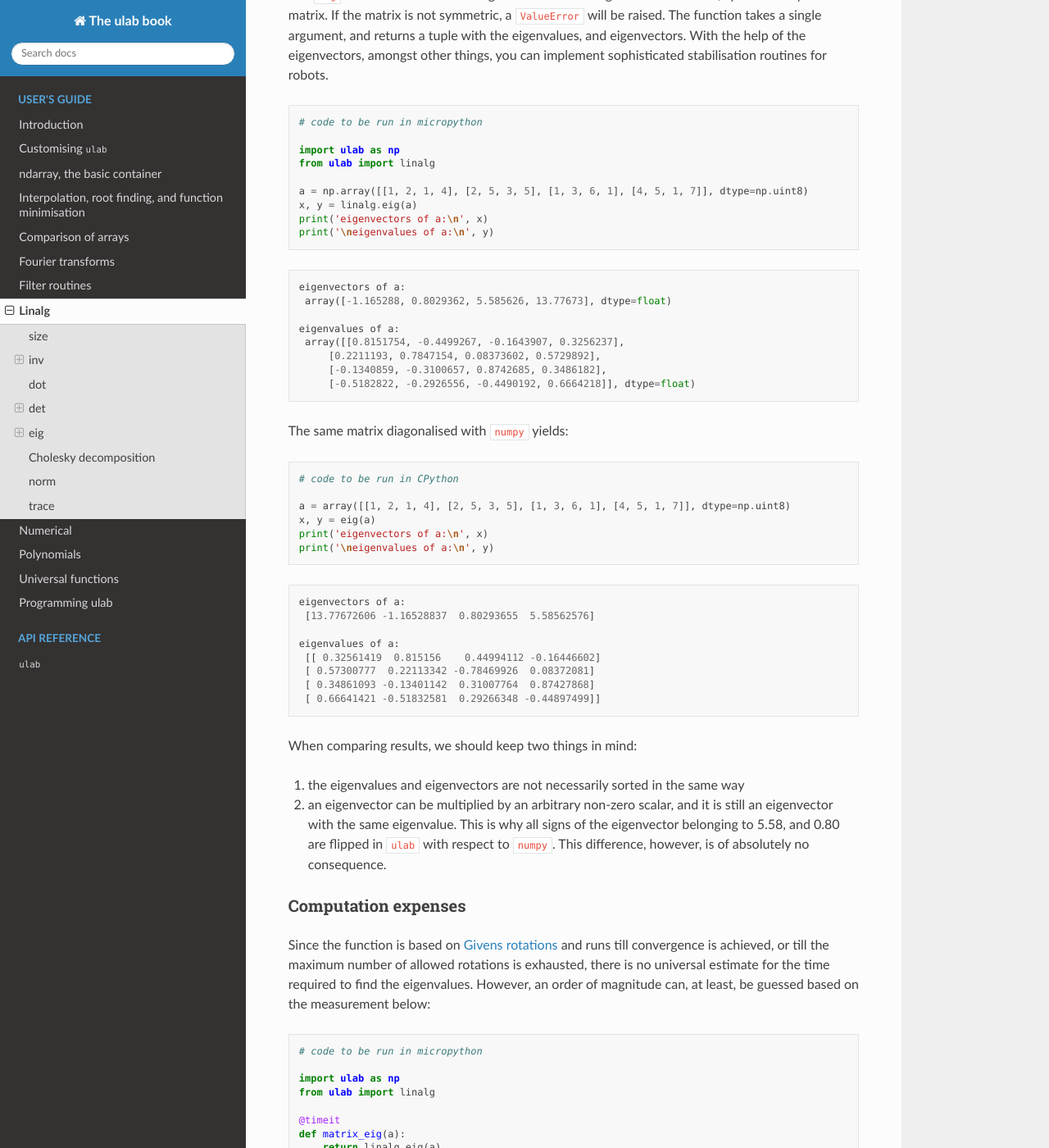
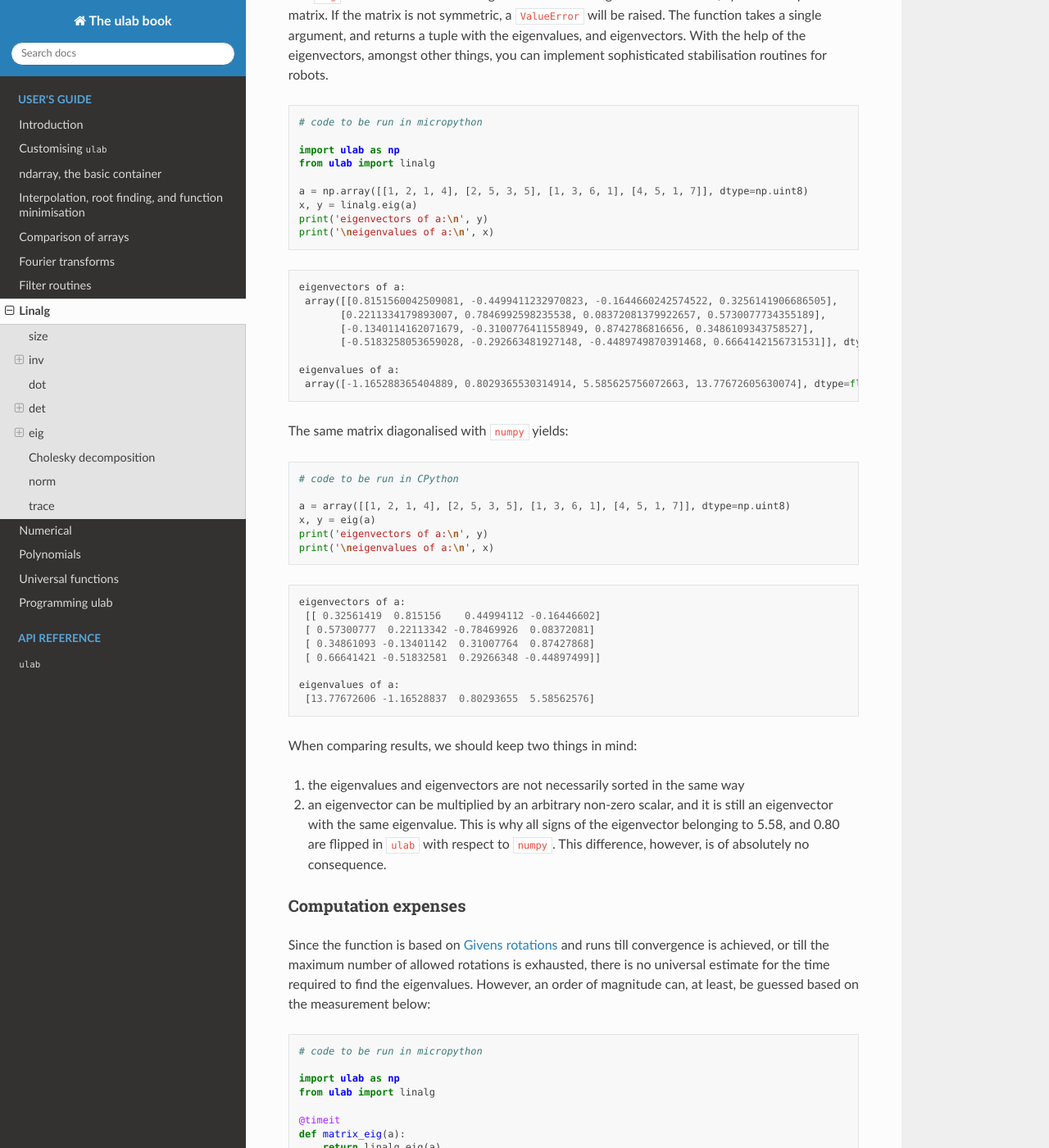
Before and after one commit to v923z/micropython-ulab, a Sphinx documentation site: the page built from docs/manual/source/ulab-linalg.rst, in a window 1280 px wide and 1400 px high, scrolled down 4603 px. Shown: the whole window at 82% size. Built offline with Sphinx 7.4.7 and the Read the Docs theme 2.0.0, drawn with Linux system fonts in a browser that asks for light colours.

```diff
--- a/docs/manual/source/conf.py
+++ b/docs/manual/source/conf.py
@@ -27,7 +27,7 @@ copyright = '2019-2020, Zoltán Vörös and contributors'
 author = 'Zoltán Vörös'
 
 # The full version, including alpha/beta/rc tags
-release = '1.2.0'
+release = '1.2.1'
 
 
 # -- General configuration ---------------------------------------------------
@@ -58,7 +58,7 @@ latex_maketitle = r'''
 \Huge\textbf{The $\mu$lab book}
 \vskip 0.5em
 \LARGE
-\textbf{Release 1.2.0}
+\textbf{Release 1.2.1}
 \vskip 5em
 \huge\textbf{Zoltán Vörös}
 \end{flushright}
--- a/docs/manual/source/ulab-linalg.rst
+++ b/docs/manual/source/ulab-linalg.rst
@@ -287,19 +287,20 @@ stabilisation routines for robots.
 
     a = np.array([[1, 2, 1, 4], [2, 5, 3, 5], [1, 3, 6, 1], [4, 5, 1, 7]], dtype=np.uint8)
     x, y = linalg.eig(a)
-    print('eigenvectors of a:\n', x)
-    print('\neigenvalues of a:\n', y)
+    print('eigenvectors of a:\n', y)
+    print('\neigenvalues of a:\n', x)
 
 .. parsed-literal::
 
     eigenvectors of a:
-     array([-1.165288, 0.8029362, 5.585626, 13.77673], dtype=float)
+     array([[0.8151560042509081, -0.4499411232970823, -0.1644660242574522, 0.3256141906686505],
+           [0.2211334179893007, 0.7846992598235538, 0.08372081379922657, 0.5730077734355189],
+           [-0.1340114162071679, -0.3100776411558949, 0.8742786816656, 0.3486109343758527],
+           [-0.5183258053659028, -0.292663481927148, -0.4489749870391468, 0.6664142156731531]], dtype=float)
 
     eigenvalues of a:
-     array([[0.8151754, -0.4499267, -0.1643907, 0.3256237],
-    	 [0.2211193, 0.7847154, 0.08373602, 0.5729892],
-    	 [-0.1340859, -0.3100657, 0.8742685, 0.3486182],
-    	 [-0.5182822, -0.2926556, -0.4490192, 0.6664218]], dtype=float)
+     array([-1.165288365404889, 0.8029365530314914, 5.585625756072663, 13.77672605630074], dtype=float)
+
 
 
 
@@ -311,19 +312,19 @@ The same matrix diagonalised with ``numpy`` yields:
 
     a = array([[1, 2, 1, 4], [2, 5, 3, 5], [1, 3, 6, 1], [4, 5, 1, 7]], dtype=np.uint8)
     x, y = eig(a)
-    print('eigenvectors of a:\n', x)
-    print('\neigenvalues of a:\n', y)
+    print('eigenvectors of a:\n', y)
+    print('\neigenvalues of a:\n', x)
 
 .. parsed-literal::
 
     eigenvectors of a:
-     [13.77672606 -1.16528837  0.80293655  5.58562576]
-
-    eigenvalues of a:
      [[ 0.32561419  0.815156    0.44994112 -0.16446602]
      [ 0.57300777  0.22113342 -0.78469926  0.08372081]
      [ 0.34861093 -0.13401142  0.31007764  0.87427868]
      [ 0.66641421 -0.51832581  0.29266348 -0.44897499]]
+
+    eigenvalues of a:
+     [13.77672606 -1.16528837  0.80293655  5.58562576]
 
 
 When comparing results, we should keep two things in mind:
```
Also changed, not shown: docs/ulab-change-log.md (+6 -0 lines), docs/ulab-convert.ipynb, docs/ulab-linalg.ipynb, 2 other files.
